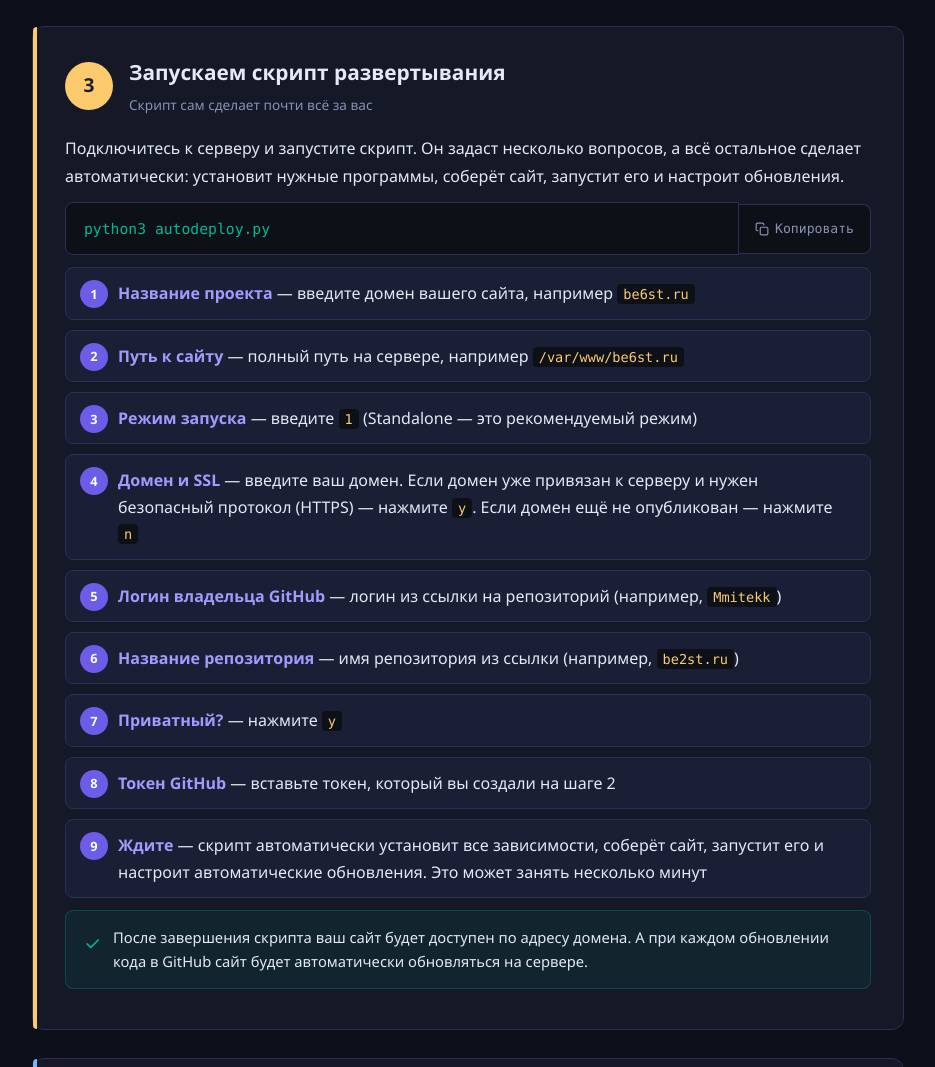
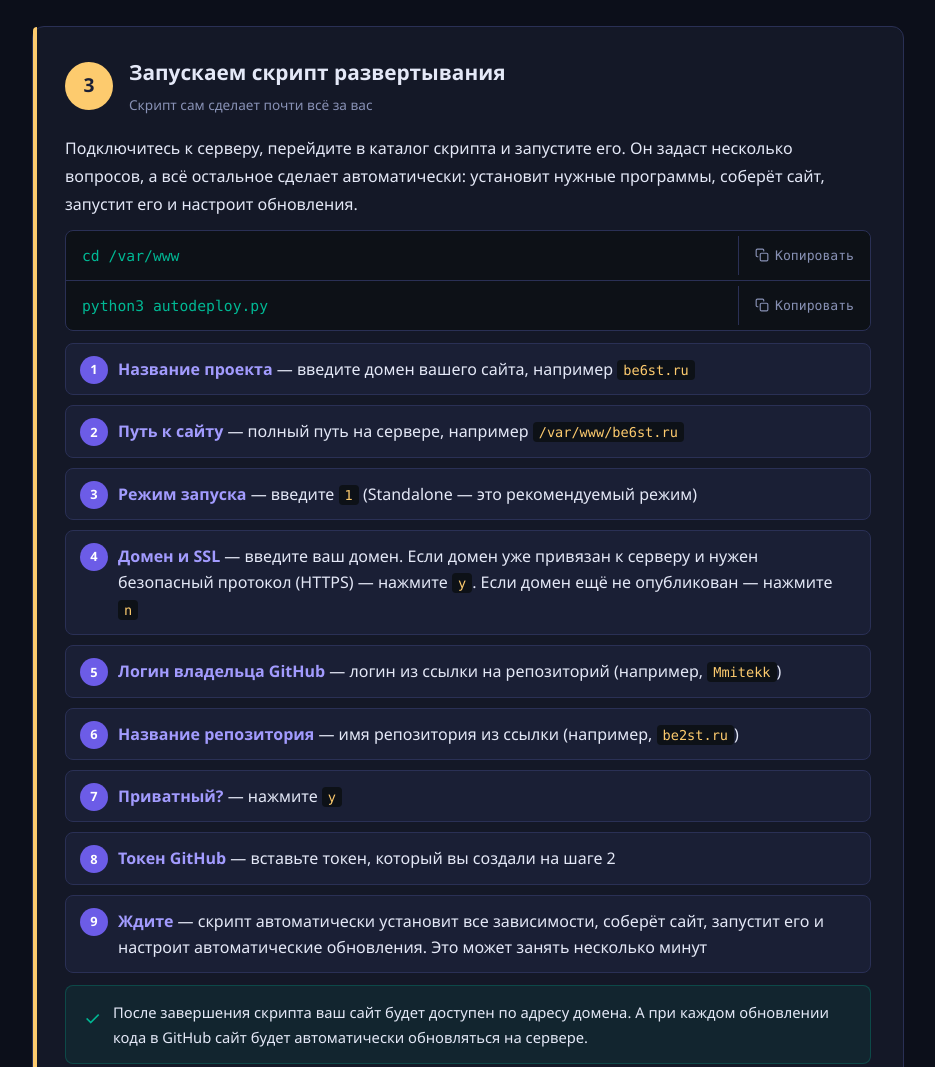
Before and after one commit to Mmitekk/autodeploy, a plain HTML site: page index.html in a window 1280 px wide. Shown: the part 2244-3311 px from the top of the page, without its empty margins (172-1107 px from the left). Drawn offline with Linux system fonts and the light colour scheme.

Commit message:
Add cd /var/www before python3 autodeploy.py

```diff
--- a/index.html
+++ b/index.html
@@ -183,8 +183,11 @@
   .dev-header-subtitle { color: var(--text-muted); font-size: 1rem; margin-bottom: 16px; line-height: 1.6; }
   .dev-tech-badges { display: flex; flex-wrap: wrap; gap: 8px; margin-bottom: 16px; }
   .dev-tech-badge { padding: 4px 12px; border-radius: 100px; font-size: 0.78rem; font-weight: 600; background: var(--surface-2); border: 1px solid var(--border); color: var(--text-muted); }
-  .dev-run-cmd { display: flex; align-items: center; margin-bottom: 12px; }
-  .dev-run-cmd-input { flex: 1; background: #0d1117; border: 1px solid var(--border); border-radius: var(--radius-sm) 0 0 var(--radius-sm); padding: 12px 16px; font-family: var(--font-mono); font-size: 0.92rem; color: var(--green); }
+  .dev-run-cmd { display: flex; flex-direction: column; gap: 0; margin-bottom: 12px; }
+  .dev-run-cmd-row { display: flex; align-items: center; }
+  .dev-run-cmd-input { flex: 1; background: #0d1117; border: 1px solid var(--border); padding: 12px 16px; font-family: var(--font-mono); font-size: 0.92rem; color: var(--green); }
+  .dev-run-cmd-input.first { border-radius: var(--radius-sm) 0 0 0; border-bottom: none; }
+  .dev-run-cmd-input.last { border-radius: 0 0 0 var(--radius-sm); }
   .dev-run-cmd-btn { background: #0d1117; border: 1px solid var(--border); border-left: none; border-radius: 0 var(--radius-sm) var(--radius-sm) 0; padding: 12px 16px; color: var(--text-muted); cursor: pointer; font-size: 0.82rem; font-family: var(--font-mono); transition: all 0.2s; display: flex; align-items: center; gap: 6px; }
   .dev-run-cmd-btn:hover { color: var(--accent-light); background: var(--surface-2); }
   .dev-run-cmd-btn.copied { color: var(--green); }
@@ -307,6 +310,15 @@
   .dev-commands-table td { padding: 10px 14px; border: 1px solid var(--border); vertical-align: top; }
   .dev-commands-table code { font-family: var(--font-mono); font-size: 0.82rem; color: var(--orange); background: #0d1117; padding: 1px 5px; border-radius: 3px; }
 
+  /* Multi-line command block with copy */
+  .cmd-block { background: #0d1117; border: 1px solid var(--border); border-radius: var(--radius-sm); margin: 12px 0; display: flex; flex-direction: column; overflow: hidden; }
+  .cmd-block-row { display: flex; align-items: center; }
+  .cmd-block-row + .cmd-block-row { border-top: 1px solid var(--border); }
+  .cmd-block-code { flex: 1; padding: 12px 16px; font-family: var(--font-mono); font-size: 0.92rem; color: var(--green); display: flex; align-items: center; }
+  .cmd-block-copy { background: #0d1117; border: none; border-left: 1px solid var(--border); padding: 12px 16px; color: var(--text-muted); cursor: pointer; font-size: 0.82rem; font-family: var(--font-mono); transition: all 0.2s; display: flex; align-items: center; gap: 6px; white-space: nowrap; }
+  .cmd-block-copy:hover { color: var(--accent-light); background: var(--surface-2); }
+  .cmd-block-copy.copied { color: var(--green); }
+
   @media (max-width: 640px) {
     .hero { padding: 40px 16px 28px; }
     .step { padding: 20px 18px; }
@@ -354,7 +366,7 @@
   </div>
 </div>
 
-<!-- TAB 1 — ДЛЯ ПОЛЬЗОВАТЕЛЯ (UNCHANGED) -->
+<!-- TAB 1 — ДЛЯ ПОЛЬЗОВАТЕЛЯ -->
 <div class="tab-panel active" id="tab-simple">
   <nav class="nav"><div class="nav-inner"><a href="#s1">1. Копирование</a><a href="#s2">2. Репозиторий</a><a href="#s3">3. Запуск</a><a href="#s-summary">Результат</a></div></nav>
   <div class="container">
@@ -386,8 +398,17 @@
     <div class="step" data-color="orange" id="s3">
       <div class="step-header"><div class="step-number">3</div><div><div class="step-title">Запускаем скрипт развертывания</div><div class="step-subtitle">Скрипт сам сделает почти всё за вас</div></div></div>
       <div class="step-body">
-        <p>Подключитесь к серверу и запустите скрипт. Он задаст несколько вопросов, а всё остальное сделает автоматически: установит нужные программы, соберёт сайт, запустит его и настроит обновления.</p>
-        <div class="code-copy-wrap"><div class="code-block"><code>python3 autodeploy.py</code></div><button class="code-copy-btn" onclick="copyCmd(this)" title="Скопировать"><svg width="14" height="14" viewBox="0 0 24 24" fill="none" stroke="currentColor" stroke-width="2" stroke-linecap="round" stroke-linejoin="round"><rect x="9" y="9" width="13" height="13" rx="2" ry="2"/><path d="M5 15H4a2 2 0 01-2-2V4a2 2 0 012-2h9a2 2 0 012 2v1"/></svg>Копировать</button></div>
+        <p>Подключитесь к серверу, перейдите в каталог скрипта и запустите его. Он задаст несколько вопросов, а всё остальное сделает автоматически: установит нужные программы, соберёт сайт, запустит его и настроит обновления.</p>
+        <div class="cmd-block">
+          <div class="cmd-block-row">
+            <div class="cmd-block-code">cd /var/www</div>
+            <button class="cmd-block-copy" onclick="copySingleCmd(this, 'cd /var/www')" title="Скопировать"><svg width="14" height="14" viewBox="0 0 24 24" fill="none" stroke="currentColor" stroke-width="2" stroke-linecap="round" stroke-linejoin="round"><rect x="9" y="9" width="13" height="13" rx="2" ry="2"/><path d="M5 15H4a2 2 0 01-2-2V4a2 2 0 012-2h9a2 2 0 012 2v1"/></svg>Копировать</button>
+          </div>
+          <div class="cmd-block-row">
+            <div class="cmd-block-code">python3 autodeploy.py</div>
+            <button class="cmd-block-copy" onclick="copySingleCmd(this, 'python3 autodeploy.py')" title="Скопировать"><svg width="14" height="14" viewBox="0 0 24 24" fill="none" stroke="currentColor" stroke-width="2" stroke-linecap="round" stroke-linejoin="round"><rect x="9" y="9" width="13" height="13" rx="2" ry="2"/><path d="M5 15H4a2 2 0 01-2-2V4a2 2 0 012-2h9a2 2 0 012 2v1"/></svg>Копировать</button>
+          </div>
+        </div>
         <ol class="substeps">
           <li data-num="1"><strong>Название проекта</strong> &mdash; введите домен вашего сайта, например <code>be6st.ru</code></li>
           <li data-num="2"><strong>Путь к сайту</strong> &mdash; полный путь на сервере, например <code>/var/www/be6st.ru</code></li>
@@ -557,8 +578,13 @@
           <span class="dev-tech-badge">GitHub</span>
         </div>
         <div class="dev-run-cmd">
-          <div class="dev-run-cmd-input">python3 autodeploy.py</div>
-          <button class="dev-run-cmd-btn" onclick="devCopyRun(this)">&#128203; Копировать</button>
+          <div class="dev-run-cmd-row">
+            <div class="dev-run-cmd-input first">cd /var/www</div>
+          </div>
+          <div class="dev-run-cmd-row">
+            <div class="dev-run-cmd-input last">python3 autodeploy.py</div>
+            <button class="dev-run-cmd-btn" onclick="devCopyRun(this)">&#128203; Копировать</button>
+          </div>
         </div>
         <div class="dev-header-tip">&#128161; Отвечайте на вопросы скрипта или нажимайте Enter для значения по умолчанию. Ниже &mdash; описание каждого шага с пояснениями.</div>
       </div>
@@ -1079,7 +1105,19 @@ window.addEventListener('scroll', function() {
   scrollBtn.classList.toggle('visible', window.scrollY > 400);
 });
 
-// Copy command (Tab 1)
+// Copy command (Tab 1 - multi-line block)
+function copySingleCmd(btn, text) {
+  navigator.clipboard.writeText(text).then(function() {
+    btn.classList.add('copied');
+    btn.innerHTML = '<svg width="14" height="14" viewBox="0 0 24 24" fill="none" stroke="currentColor" stroke-width="2" stroke-linecap="round" stroke-linejoin="round"><polyline points="20 6 9 17 4 12"/></svg>Скопировано';
+    setTimeout(function() {
+      btn.classList.remove('copied');
+      btn.innerHTML = '<svg width="14" height="14" viewBox="0 0 24 24" fill="none" stroke="currentColor" stroke-width="2" stroke-linecap="round" stroke-linejoin="round"><rect x="9" y="9" width="13" height="13" rx="2" ry="2"/><path d="M5 15H4a2 2 0 01-2-2V4a2 2 0 012-2h9a2 2 0 012 2v1"/></svg>Копировать';
+    }, 2000);
+  });
+}
+
+// Copy command (Tab 1 - legacy single line)
 function copyCmd(btn) {
   var code = btn.parentElement.querySelector('code');
   navigator.clipboard.writeText(code.textContent).then(function() {
@@ -1190,7 +1228,7 @@ function devResetProgress() {
 }
 
 function devCopyRun(btn) {
-  navigator.clipboard.writeText('python3 autodeploy.py').then(function() {
+  navigator.clipboard.writeText('cd /var/www && python3 autodeploy.py').then(function() {
     btn.classList.add('copied');
     btn.innerHTML = '&#10003; Скопировано';
     setTimeout(function() {
```
